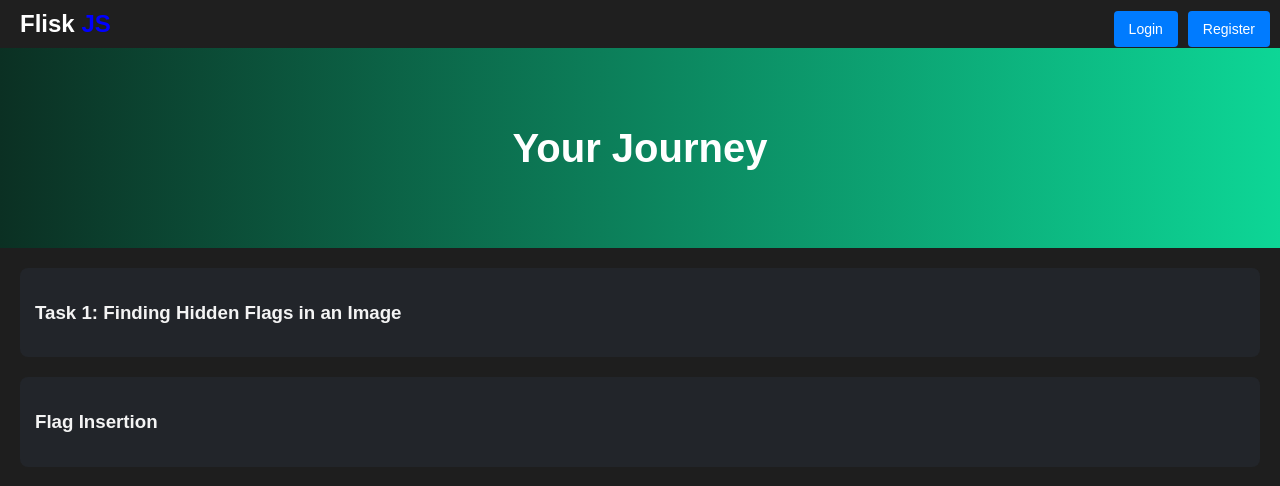
After one commit to Victorydevlo/Flisk-Vulnerable-Website, a PHP site: page /components/simple/start.php in a window 1280 px wide. The commit adds this page. Shown: the top 486 px of the page. Run offline with PHP 8.4, Linux system fonts and the light colour scheme.

Commit message:
added a start of journey page

```diff
--- /dev/null
+++ b/components/simple/start.php
@@ -0,0 +1,219 @@
+<!DOCTYPE html>
+<html lang="en">
+
+<head>
+    <meta charset="UTF-8">
+    <meta name="viewport" content="width=device-width, initial-scale=1.0">
+    <title>Flisk</title>
+</head>
+
+<body>
+    <div class="navbar"
+        style="display: flex; justify-content: space-between; align-items: center; padding: 10px 20px; background-color: #1f1f1f; color: white;">
+        <div class="logo" style="font-size: 1.5rem; font-weight: bold; gap: 1.2rem;">
+            <span style="color: white;">Flisk</span>
+            <span style="color: blue;">JS</span>
+        </div>
+        <div class="auth-buttons">
+            <a href="userinfo/login.php">
+                <button>Login</button>
+            </a>
+            <a href="userinfo/login.php">
+                <button>Register</button>
+            </a>
+        </div>
+    </div>
+
+    <div class="header">
+        <div class="title">Your Journey</div>
+    </div>
+    <div class="task">
+        <div class="task-header" onclick="toggleContent('content1')">
+            <h3>Task 1: Finding Hidden Flags in an Image</h3>
+        </div>
+        <div class="task-content" id="content1">
+            <p>Welsome to your Learner Path
+                <strong>Flag Example</strong>
+                Here you will learn how this website works and how you catpure the flags
+            </p>
+            <ul>
+                <li>
+                    <strong>How it works:</strong>
+                    you will be asked to do specific tasks which will be explained to you very briefly on each section
+                    and the flag will be hidden in each section for example the answer for this exercise is flag{firtst}
+                </li>
+            </ul>
+        </div>
+    </div>
+
+    <div class="task">
+        <div class="task-header" onclick="toggleContent('content2')">
+            <h3>Flag Insertion</h3>
+        </div>
+
+        <div class="task-content" id="content2">
+            <div class="input-container">
+                <p>Whats the Flag?</p>
+                <input type="text" id="userInput" placeholder="Type your answer here...">
+                <button onclick="checkAnswer()">Submit</button>
+                <p class="result" id="result"></p>
+            </div>
+        </div>
+    </div>
+
+    <script>
+        function toggleContent(id) {
+            const content = document.getElementById(id);
+            content.style.display = content.style.display === 'block' ? 'none' : 'block';
+        }
+
+        function checkAnswer() {
+            const input = document.getElementById('userInput').value.trim().toLowerCase();
+            const result = document.getElementById('result');
+
+            if (input === 'flag{firtst}') {
+                result.style.color = 'green';
+                result.textContent = 'Correct!';
+            } else {
+                result.style.color = 'red';
+                result.textContent = 'Incorrect. Try again!';
+            }
+        }
+    </script>
+    <style>
+        .header {
+            height: 200px;
+            background: linear-gradient(to right,rgb(11, 48, 35),rgb(13, 214, 150));
+            display: flex;
+            align-items: center;
+            justify-content: center;
+        }
+
+        .header .title {
+            color: white;
+            font-size: 2.5em;
+            font-weight: bold;
+        }
+
+        .task {
+            margin: 20px;
+            background-color: rgb(34, 37, 42);
+            padding: 15px;
+            border-radius: 8px;
+        }
+
+        .task-header {
+            display: flex;
+            justify-content: space-between;
+            align-items: center;
+            cursor: pointer;
+        }
+
+        .task-header:hover {
+            color: rgb(105, 105, 105);
+        }
+
+        .task-content {
+            margin-top: 10px;
+            display: none;
+        }
+
+        .task-content img {
+            max-width: 100%;
+            border-radius: 8px;
+        }
+
+        .input-container {
+            margin-top: 10px;
+
+        }
+
+        .input-container input {
+            padding: 8px;
+            border: 1px solid #94a3b8;
+            border-radius: 4px;
+            width: 90%;
+            color: #1e293b;
+
+
+        }
+
+        .result {
+            margin-top: 10px;
+            font-weight: bold;
+        }
+
+        input[type="text"],
+        {
+            margin-bottom: 15px;
+            padding: 10px;
+            font-size: 16px;
+            border: 1px solid #ccc;
+            border-radius: 4px;
+            text-align: center
+        }
+
+        button {
+            background-color: #007bff;
+            border-radius: 10px;
+            cursor: pointer;
+            border: none;
+            padding: 15px 32px;
+            float: center;
+            margin-top: 10px;
+        }
+    </style>
+    </head>
+
+</body>
+
+</html>
+
+
+
+<style>
+    body {
+        margin: 0;
+        font-family: Arial, sans-serif;
+        background-color: #1e1e1e;
+        color: #f4f4f4;
+    }
+
+    .navbar {
+        display: flex;
+        justify-content: center;
+        align-items: center;
+        color: #f4f4f4;
+        padding: 10px 20px;
+        position: relative;
+        z-index: 2;
+    }
+
+    .navbar .logo {
+        font-size: 24px;
+        font-weight: bold;
+        flex-grow: center;
+    }
+
+
+    .navbar .auth-buttons {
+        position: absolute;
+        right: 10px;
+        display: flex;
+        gap: 10px;
+    }
+
+    .navbar .auth-buttons button {
+        background-color: #007bff;
+        color: white;
+        border: none;
+        padding: 10px 15px;
+        border-radius: 4px;
+        cursor: pointer;
+        font-size: 14px;
+    }
+
+    .navbar .auth-buttons button:hover {
+        background-color: #0056b3;
+    }
+</style>
--- a/components/simplehack.php
+++ b/components/simplehack.php
@@ -32,7 +32,7 @@
                 <h3 style="margin-bottom: 10px; font-size: 1.2rem;">Beginners Journey</h3>
                 <p style="font-size: 0.9rem; color:rgb(163, 163, 163);"> Lets Start With something simple
                 </p>
-                <a href="simple/simpletest1.php"
+                <a href="simple/start.php"
                     style="display: inline-block; padding: 5px 10px; margin-top: 10px; color: #fff; text-decoration: none; border: 2px solid transparent; border-image: linear-gradient(90deg, rgb(52, 52, 52), rgb(103, 103, 103), rgb(65, 65, 65)); border-radius: 20px; border-image-slice: 1;">Learn
                     More</a>
             </div>
--- a/index.php
+++ b/index.php
@@ -18,7 +18,7 @@
             <a href="userinfo/login.php">
                 <button>Login</button>
             </a>
-            <a href="userinfo/login.php">
+            <a href="userinfo/register.php">
                 <button>Register</button>
             </a>
         </div>
--- a/userinfo/connection.php
+++ b/userinfo/connection.php
@@ -2,7 +2,7 @@
 $servername = "localhost";
 $username = "root";
 $password = "";
-$dbname = "future_shop";
+$dbname = "ddd_server";
 
 // Create connection
 $conn = new mysqli($servername, $username, $password, $dbname);
```
Also changed, not shown: userinfo/register.php (+131 -0 lines).
